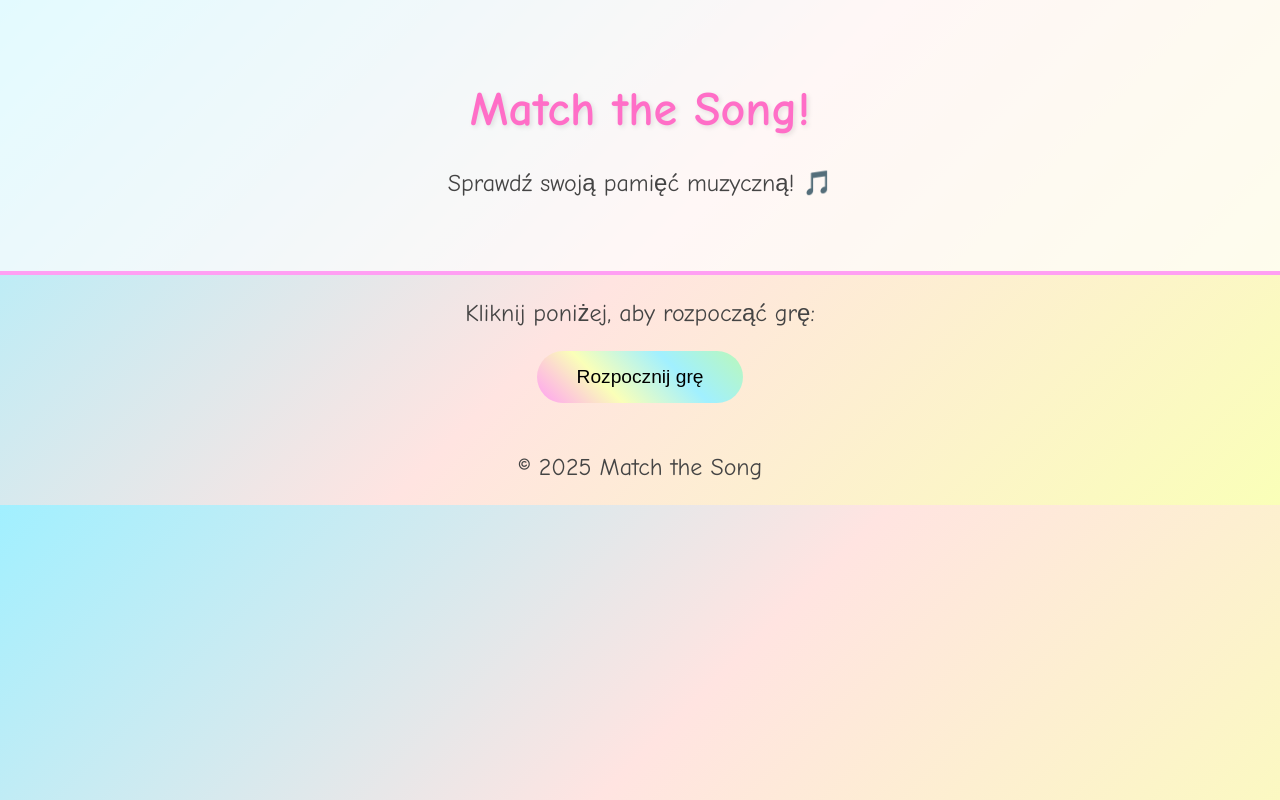
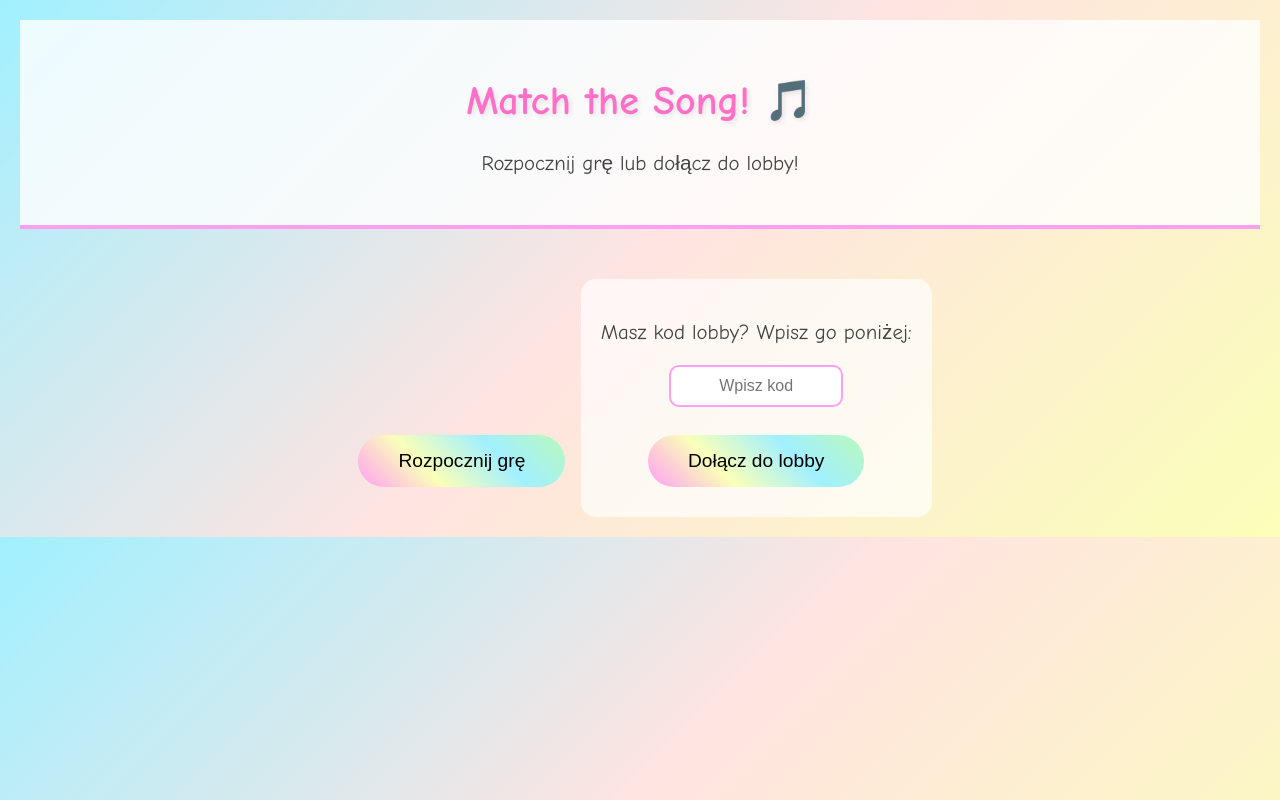
Before and after one commit to Qavzz-dev/Match-The-Song-, a plain HTML site: page index.html in a window 1280 px wide. Drawn offline with Linux system fonts and the light colour scheme.

Commit message:
Update index.html

```diff
--- a/index.html
+++ b/index.html
@@ -11,57 +11,82 @@
       background: linear-gradient(135deg, #a1f0ff, #ffe4e1, #faffb8);
       text-align: center;
       color: #444;
+      padding: 20px;
     }
     header {
-      padding: 50px 20px;
-      background-color: rgba(255, 255, 255, 0.7);
+      padding: 30px;
+      background-color: rgba(255, 255, 255, 0.8);
       border-bottom: 4px solid #ff9ff3;
+      margin-bottom: 20px;
     }
     header h1 {
-      font-size: 3rem;
+      font-size: 2.5rem;
       color: #ff6ec7;
       text-shadow: 2px 2px 5px rgba(0,0,0,0.1);
     }
     p {
-      font-size: 1.5rem;
-      color: #444;
+      font-size: 1.3rem;
     }
-    button {
+    .button {
+      display: inline-block;
       background: linear-gradient(45deg, #ff9ff3, #faffb8, #a1f0ff, #baf8ba);
       border: none;
       padding: 15px 40px;
+      margin: 10px;
       font-size: 1.2rem;
       border-radius: 50px;
       cursor: pointer;
       transition: transform 0.2s ease, box-shadow 0.2s ease;
     }
-    button:hover {
+    .button:hover {
       transform: scale(1.05);
       box-shadow: 0 4px 10px rgba(0,0,0,0.2);
     }
-    footer {
-      margin-top: 50px;
-      font-size: 0.9rem;
-      color: #777;
+    .join-section {
+      margin-top: 30px;
+      padding: 20px;
+      background-color: rgba(255, 255, 255, 0.7);
+      display: inline-block;
+      border-radius: 15px;
+    }
+    input[type="text"] {
+      padding: 10px;
+      font-size: 1rem;
+      border-radius: 10px;
+      border: 2px solid #ff9ff3;
+      width: 150px;
+      text-align: center;
     }
   </style>
 </head>
 <body>
   <header>
-    <h1>Match the Song!</h1>
-    <p>Sprawdź swoją pamięć muzyczną! 🎵</p>
+    <h1>Match the Song! 🎵</h1>
+    <p>Rozpocznij grę lub dołącz do lobby!</p>
   </header>
-  <main>
-    <p>Kliknij poniżej, aby rozpocząć grę:</p>
-    <button onclick="startGame()">Rozpocznij grę</button>
-  </main>
-  <footer>
-    <p>© 2025 Match the Song</p>
-  </footer>
+
+  <!-- Przycisk startowy -->
+  <button class="button" onclick="startGame()">Rozpocznij grę</button>
+
+  <!-- Sekcja dołączenia do lobby -->
+  <div class="join-section">
+    <p>Masz kod lobby? Wpisz go poniżej:</p>
+    <input type="text" id="lobbyCode" maxlength="6" placeholder="Wpisz kod">
+    <br><br>
+    <button class="button" onclick="joinLobby()">Dołącz do lobby</button>
+  </div>
 
   <script>
     function startGame() {
-      alert("Tu zacznie się gra Match the Song! (w przyszłości dodamy gameplay)");
+      alert("W przyszłości tu będzie tworzenie lobby!");
+    }
+    function joinLobby() {
+      const code = document.getElementById("lobbyCode").value.trim();
+      if (code.length === 6) {
+        alert("Spróbujemy dołączyć do lobby o kodzie: " + code);
+      } else {
+        alert("Kod musi mieć 6 znaków!");
+      }
     }
   </script>
 </body>
```
